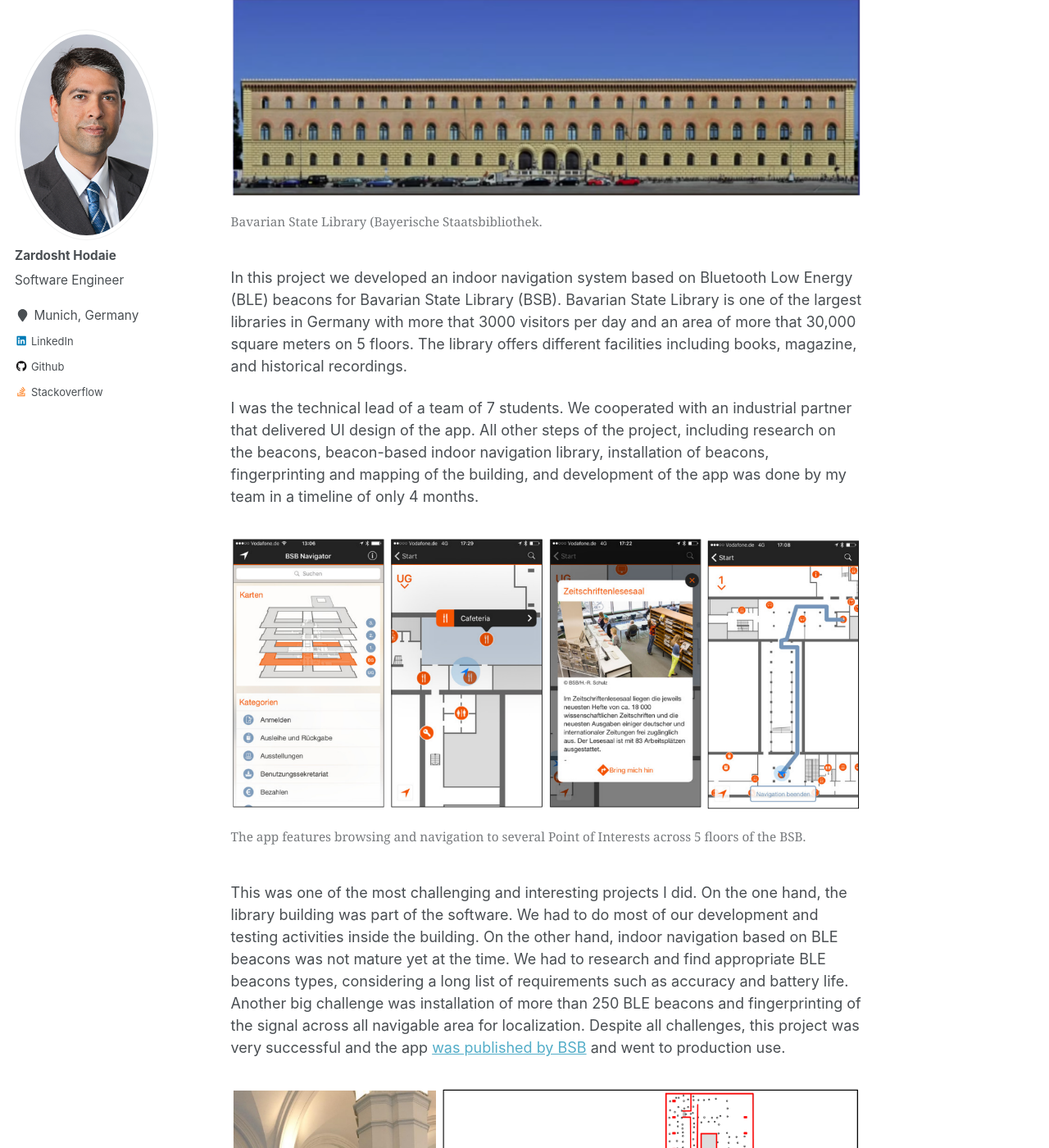
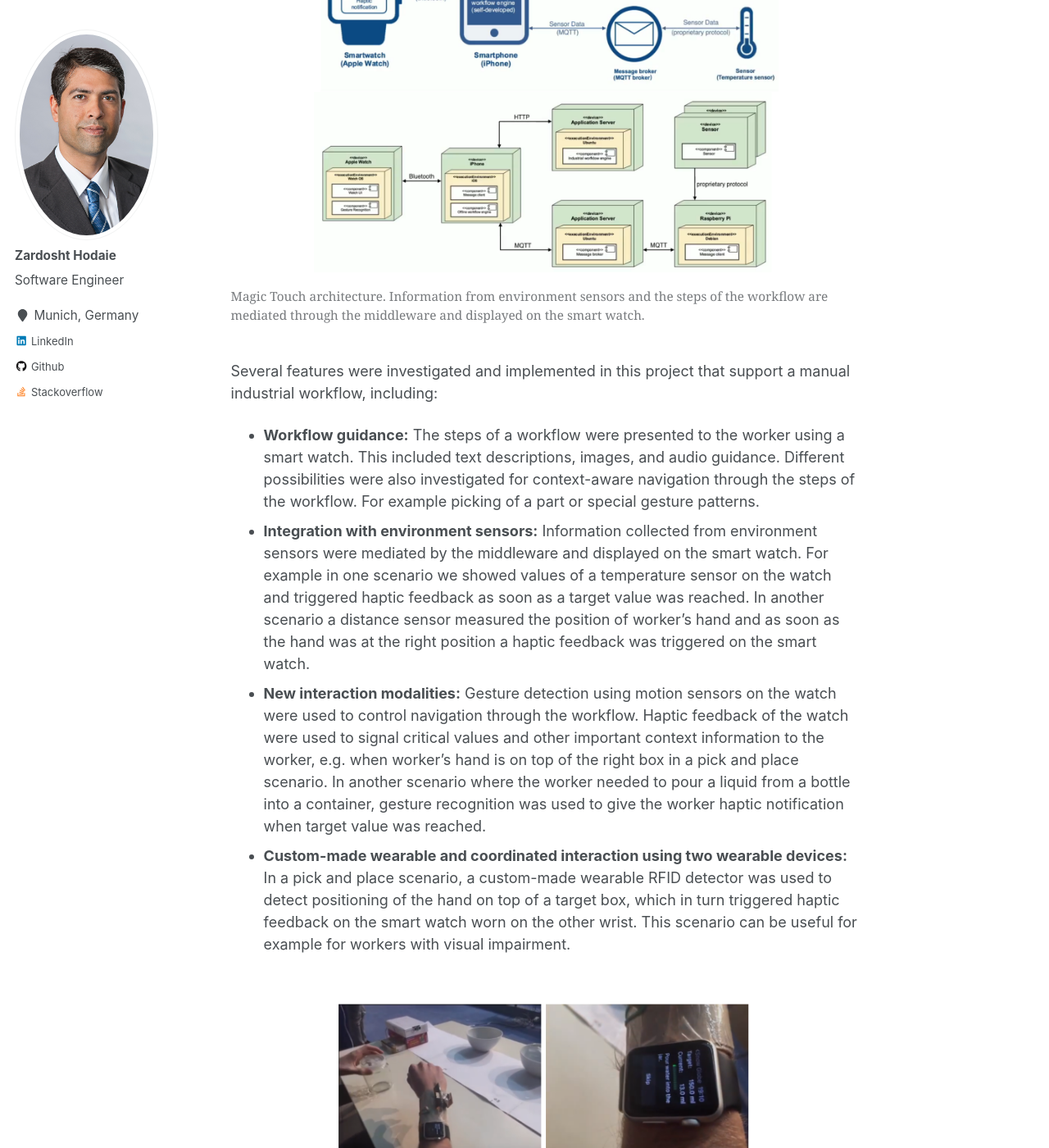
Before and after one commit to zardosht/zardosht.github.io, a Jekyll site: the page built from _pages/projects.md, in a window 1280 px wide and 1400 px high, scrolled down 12241 px. Shown: the whole window at 82% size. Built offline with Jekyll 4.4.1, drawn with Linux system fonts in a browser that asks for light colours; nearby versions of some CDN libraries; some of the changed text lies outside the part shown.

Commit message:
added magic touch project

```diff
--- a/_pages/projects.md
+++ b/_pages/projects.md
@@ -184,10 +184,10 @@ The vehicle drives in a simulator and the vehicle and environment data, includin
 
 The Path Planning component has the following main modules:
 
-* Map: Contains a sparse map list of waypoints around the highway as well as some helper methods for converting coordinate and angle values.
-* Prediction: Takes the sensor fusion data from simulator and generates predictions about state of the road such as lane distance to front cars and lane blocked state.
-* Behavior Planning: Given the predictions, the Behavior Planner finds a best behavior by calculating a combined cost function for each possible behavior, and returning the behavior with the lowest cost. A behavior defines if the car should keep or change the lane and the target velocity for the AV. The cost function is a combination of various costs for example for speed, distance to the front car, lane change, etc.
-* Trajectory Generation: Generates a trajectory for the best behavior respecting the collision, speed, acceleration, and jerk constraints.
+* **Map**: Contains a sparse map list of waypoints around the highway as well as some helper methods for converting coordinate and angle values.
+* **Prediction**: Takes the sensor fusion data from simulator and generates predictions about state of the road such as lane distance to front cars and lane blocked state.
+* **Behavior Planning**: Given the predictions, the Behavior Planner finds a best behavior by calculating a combined cost function for each possible behavior, and returning the behavior with the lowest cost. A behavior defines if the car should keep or change the lane and the target velocity for the AV. The cost function is a combination of various costs for example for speed, distance to the front car, lane change, etc.
+* **Trajectory Generation**: Generates a trajectory for the best behavior respecting the collision, speed, acceleration, and jerk constraints.
 
 The source code of the project can be found [here](https://github.com/zardosht/Path_Planning_SDCP7).
 
@@ -218,9 +218,25 @@ video / image
 <br/>
 
 # MagicTouch (2016)
-description
+MagicTouch was a project to investigate the use of off-the-shelf and custom-made wearable technologies to improve workflows and productivity in an industrial setting.
 
-video / image
+<figure>
+  <img src="{{site.url}}/images/projects/magic_touch/architecture.png" alt="Magic Touch architecture"/>
+  <figcaption>Magic Touch architecture. Information from environment sensors and the steps of the workflow are mediated through the middleware and displayed on the smart watch.</figcaption>
+</figure>
+
+Several features were investigated and implemented in this project that support a manual industrial workflow, including:
+
+* **Workflow guidance:** The steps of a workflow were presented to the worker using a smart watch. This included text descriptions, images, and audio guidance. Different possibilities were also investigated for context-aware navigation through the steps of the workflow. For example picking of a part or special gesture patterns.
+* **Integration with environment sensors:** Information collected from environment sensors were mediated by the middleware and displayed on the smart watch. For example in one scenario we showed values of a temperature sensor on the watch and triggered haptic feedback as soon as a target value was reached. In another scenario a distance sensor measured the position of worker's hand and as soon as the hand was at the right position a haptic feedback was triggered on the smart watch.
+* **New interaction modalities:** Gesture detection using motion sensors on the watch were used to control navigation through the workflow. Haptic feedback of the watch were used to signal critical values and other important context information to the worker, e.g. when worker's hand is on top of the right box in a pick and place scenario. In another scenario where the worker needed to pour a liquid from a bottle into a container, gesture recognition was used to give the worker haptic notification when target value was reached.
+* **Custom-made wearable and coordinated interaction using two wearable devices:** In a pick and place scenario, a custom-made wearable RFID detector was used to detect positioning of the hand on top of a target box, which in turn triggered haptic feedback on the smart watch worn on the other wrist. This scenario can be useful for example for workers with visual impairment.
+
+<figure>
+  <img src="{{site.url}}/images/projects/magic_touch/screenshots.png" alt="Magic Touch screenshots"/>
+  <figcaption>Different views for presenting workflow steps and values from environment sensors. The image on top left shows a demonstrator setup including the distance sensor, picking bins, smart watch and custom made wearable RFID reader. The image on top right shows the sensor view for the liquid pouring scenario (the pouring gesture is detected and the watch gives haptic feedback when the target amount is reached).</figcaption>
+</figure>
+
 
 <br/>
 
@@ -228,16 +244,16 @@ video / image
 
 <figure>
   <img src="{{site.url}}/images/projects/bsb_navigator/bsb_building.png" alt="Bavarian State Library"/>
-  <figcaption>Bavarian State Library (Bayerische Staatsbibliothek.</figcaption>
+  <figcaption>Bavarian State Library (Bayerische Staatsbibliothek).</figcaption>
 </figure>
 
 In this project we developed an indoor navigation system based on Bluetooth Low Energy (BLE) beacons for Bavarian State Library (BSB). Bavarian State Library is one of the largest libraries in Germany with more that 3000 visitors per day and an area of more that 30,000 square meters on 5 floors. The library offers different facilities including books, magazine, and historical recordings.
 
-I was the technical lead of a team of 7 students. We cooperated with an industrial partner that delivered UI design of the app. All other steps of the project, including research on the beacons, beacon-based indoor navigation library, installation of beacons, fingerprinting and mapping of the building, and development of the app was done by my team in a timeline of only 4 months.
+I was the technical lead of a team of 7 students. We cooperated with an industrial partner that delivered UI design of the app. All other steps of the project, including research on the beacons, BLE-based indoor navigation library, installation of beacons, fingerprinting and mapping of the building, and development of the app was done by my team in a timeline of only 4 months (Note also that the team could work full time on the project, because the students had other lectures and I had other projects too).
 
 <figure>
   <img src="{{site.url}}/images/projects/bsb_navigator/app_screenshots.png" alt="Screenshots of the app."/>
-  <figcaption>The app features browsing and navigation to several Point of Interests across 5 floors of the BSB.</figcaption>
+  <figcaption>The app features browsing and navigation to several Points of Interest (POI) across 5 floors of the BSB.</figcaption>
 </figure>
 
 This was one of the most challenging and interesting projects I did. On the one hand, the library building was part of the software. We had to do most of our development and testing activities inside the building. On the other hand, indoor navigation based on BLE beacons was not mature yet at the time. We had to research and find appropriate BLE beacons types, considering a long list of requirements such as accuracy and battery life. Another big challenge was installation of more than 250 BLE beacons and fingerprinting of the signal across all navigable area for localization. Despite all challenges, this project was very successful and the app [was published by BSB](https://www.bsb-muenchen.de/recherche-und-service/apps/bsb-navigator/) and went to production use.
```
Also changed, not shown: images/projects/magic_touch/architecture.png (added), images/projects/magic_touch/architecture2.png (added), images/projects/magic_touch/screenshots.png (added), images/projects/magic_touch/screenshots2.png (added).
